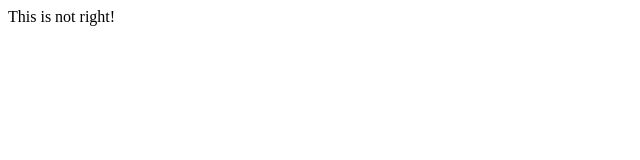
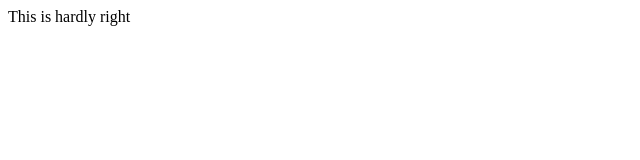
Before and after one commit to marxval/personal-website, a Gatsby site: page / in a window 1280 px wide. Shown: the full height of the page, 0-640 px from the left. Built offline with nearby package versions, Linux system fonts and the light colour scheme; Gatsby itself is replaced by a stand-in of ours.

Commit message:
Small change

```diff
--- a/src/pages/index.js
+++ b/src/pages/index.js
@@ -1,5 +1,5 @@
 import React from "react"
 
 export default function Home() {
-  return <div>This is not right!</div>
+  return <div>This is hardly right</div>
 }
```
